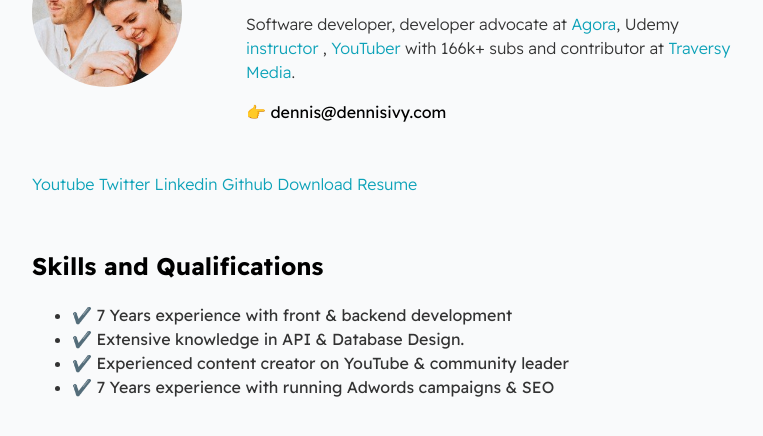
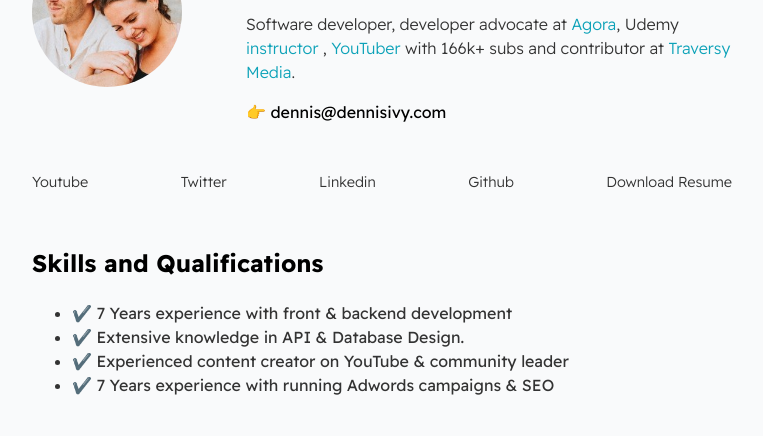
Before and after one commit to Annie-Huang/Digital-Resume, a website: page index.html in a window 1280 px wide. Shown: the part 140-576 px from the top of the page, without its empty margins (258-1021 px from the left). Drawn offline with Linux system fonts and the light colour scheme.

Commit message:
Style the socials--list section

```diff
--- a/index.html
+++ b/index.html
@@ -37,7 +37,7 @@
       </section>
 
       <section class="section--page">
-        <div id="socials-list">
+        <div id="socials--list">
           <a href="https://youtube.com/c/dennisivy" target="_blank">Youtube</a>
           <a href="https://twitter.com/dennisivy11" target="_blank">Twitter</a>
           <a href="https://www.linkedin.com/in/dennis-ivanov/" target="_blank"
--- a/styles/main.css
+++ b/styles/main.css
@@ -68,3 +68,18 @@ a {
 #email {
   color: var(--mainTextColor);
 }
+
+#socials--list {
+  display: flex;
+  justify-content: space-between;
+  column-gap: 1em;
+  flex-wrap: wrap;
+}
+#socials--list a {
+  font-size: 0.9em;
+  color: var(--secondaryTextColor);
+  transition: 0.3s;
+}
+#socials--list a:hover {
+  color: var(--mainLinkColor);
+}
```
